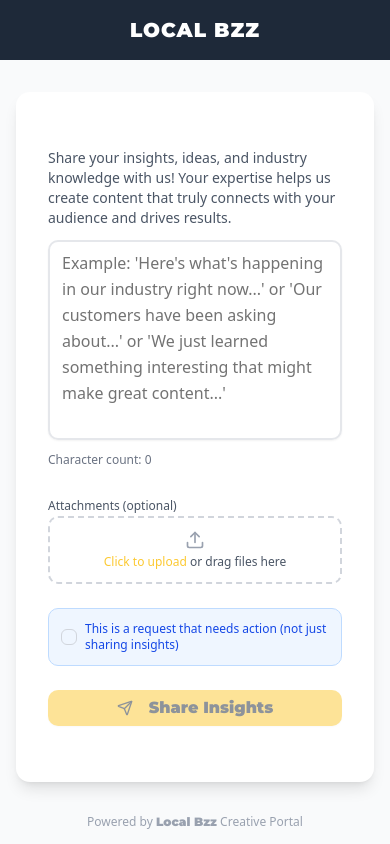
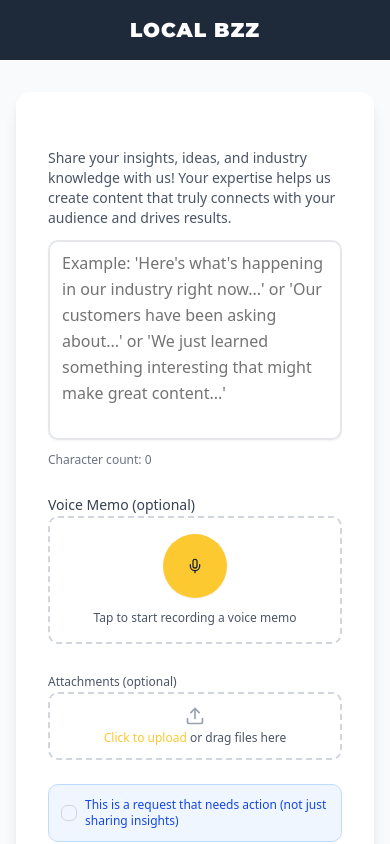
Before and after one commit to tyatlocalbzz/localbzz-client-portal, a Next.js app: page / in a window 390 px wide. Shown: the top 844 px of the page. Built offline with nearby package versions, Linux system fonts and the light colour scheme.

Commit message:
Complete voice memo feature: mobile-optimized recording with play/pause/stop controls and visual feedback

```diff
--- a/src/app/page.tsx
+++ b/src/app/page.tsx
@@ -364,6 +364,96 @@ export default function IdeaSubmissionPage() {
                 </div>
               </div>
 
+              {/* Voice Recording Section */}
+              <div className="space-y-3">
+                <label className="text-sm font-medium text-gray-700">
+                  Voice Memo (optional)
+                </label>
+
+                {!voiceRecording ? (
+                  // Recording Controls
+                  <div className="border-2 border-dashed border-gray-300 rounded-lg p-4 text-center">
+                    <div className="flex flex-col items-center space-y-3">
+                      <Button
+                        type="button"
+                        onClick={isRecording ? pauseResumeRecording : startRecording}
+                        className={`w-16 h-16 rounded-full p-0 transition-all ${
+                          isRecording && !isPaused
+                            ? 'bg-red-500 hover:bg-red-600 animate-pulse'
+                            : isRecording && isPaused
+                            ? 'bg-yellow-500 hover:bg-yellow-600'
+                            : 'bg-[#FCC931] hover:bg-[#e6b52a]'
+                        }`}
+                        disabled={submission.status === 'submitting'}
+                      >
+                        {isRecording && !isPaused ? (
+                          <Pause className="h-6 w-6 text-white" />
+                        ) : isRecording && isPaused ? (
+                          <Play className="h-6 w-6 text-white" />
+                        ) : (
+                          <Mic className="h-6 w-6 text-gray-800" />
+                        )}
+                      </Button>
+
+                      {isRecording && (
+                        <div className="flex items-center space-x-3">
+                          <div className="text-lg font-mono text-red-600">
+                            {formatDuration(recordingDuration)}
+                          </div>
+                          <Button
+                            type="button"
+                            onClick={stopRecording}
+                            variant="outline"
+                            size="sm"
+                            className="border-red-300 text-red-600 hover:bg-red-50"
+                          >
+                            <Square className="h-3 w-3 mr-1" />
+                            Stop
+                          </Button>
+                        </div>
+                      )}
+
+                      <p className="text-xs text-gray-600">
+                        {isRecording && !isPaused
+                          ? 'Recording... Tap to pause'
+                          : isRecording && isPaused
+                          ? 'Paused - Tap to resume'
+                          : 'Tap to start recording a voice memo'
+                        }
+                      </p>
+                    </div>
+                  </div>
+                ) : (
+                  // Recorded Voice Memo
+                  <div className="border border-green-200 bg-green-50 rounded-lg p-4">
+                    <div className="flex items-center justify-between">
+                      <div className="flex items-center space-x-3">
+                        <div className="bg-green-500 rounded-full p-2">
+                          <Mic className="h-4 w-4 text-white" />
+                        </div>
+                        <div>
+                          <p className="text-sm font-medium text-green-800">
+                            Voice Memo Recorded
+                          </p>
+                          <p className="text-xs text-green-600">
+                            Duration: {formatDuration(recordingDuration)}
+                          </p>
+                        </div>
+                      </div>
+                      <Button
+                        type="button"
+                        onClick={deleteRecording}
+                        variant="ghost"
+                        size="sm"
+                        className="text-red-500 hover:text-red-700 hover:bg-red-50"
+                      >
+                        <X className="h-4 w-4" />
+                      </Button>
+                    </div>
+                  </div>
+                )}
+              </div>
+
               {/* File Upload Section - Compact */}
               <div className="space-y-2">
                 <label className="text-xs font-medium text-gray-600">
@@ -483,7 +573,7 @@ export default function IdeaSubmissionPage() {
                     ? 'bg-blue-500 hover:bg-blue-600 text-white'
                     : 'bg-[#FCC931] hover:bg-[#e6b52a] text-gray-800'
                 } ${montserrat.className}`}
-                disabled={submission.status === 'submitting' || !requestText.trim()}
+                disabled={submission.status === 'submitting' || (!requestText.trim() && !voiceRecording)}
               >
                 {submission.status === 'submitting' ? (
                   <>
```
